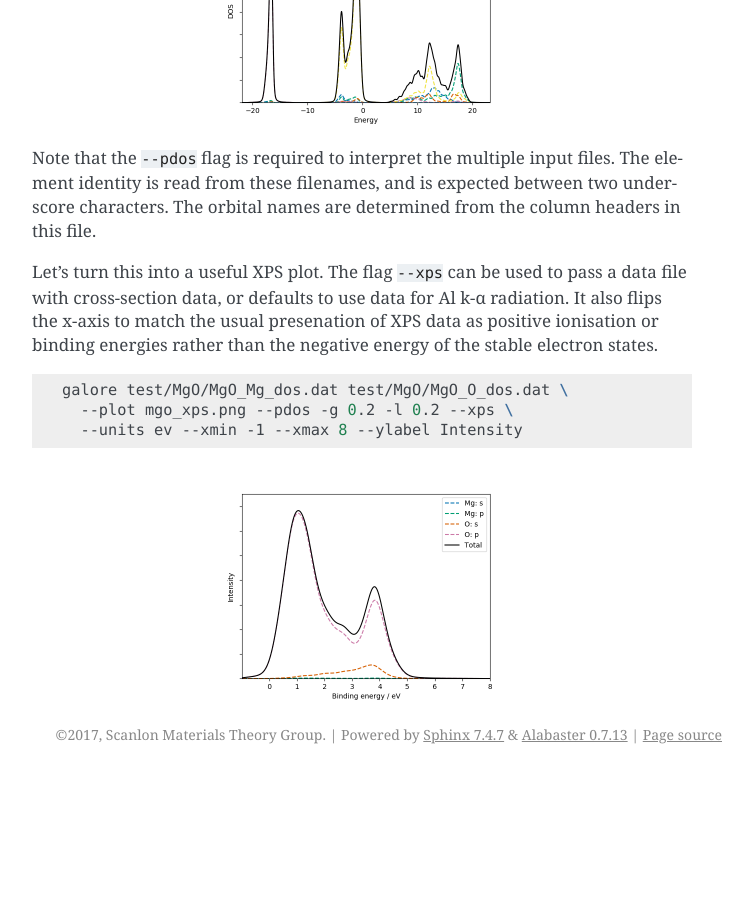
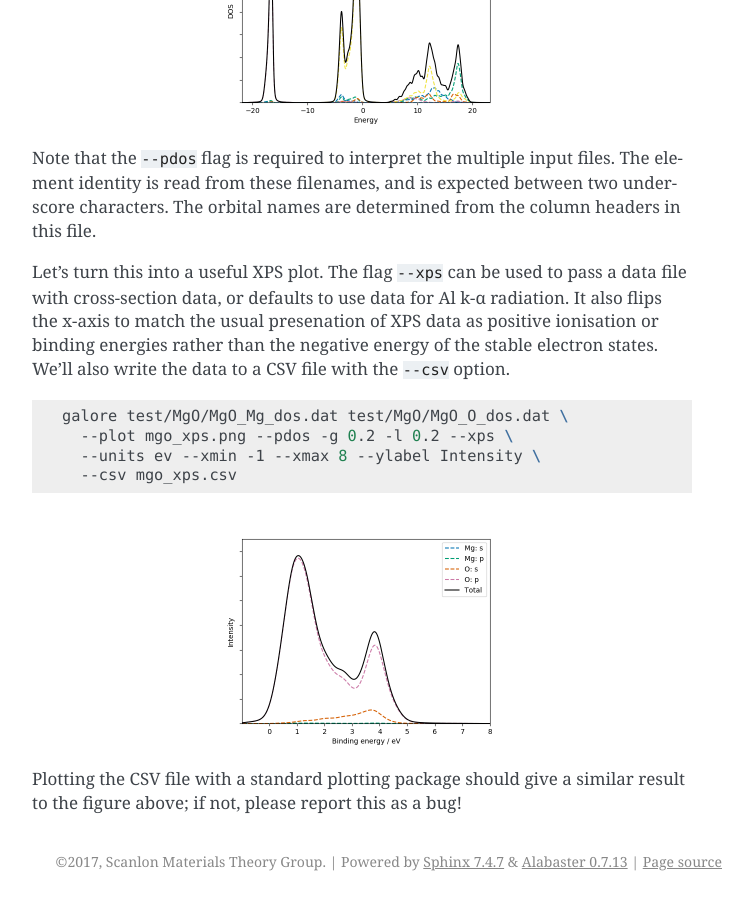
Before and after one commit to SMTG-Bham/galore, a Sphinx documentation site: the page built from docs/source/tutorials.rst, in a window 1280 px wide and 900 px high, scrolled down 2825 px. Shown: the whole window, without its empty margins (388-1141 px from the left). Built offline with Sphinx 7.4.7, drawn with Linux system fonts in a browser that asks for light colours; before the commit the page ends 3599 px from its top, so only the background shows below that.

```diff
--- a/docs/source/tutorials.rst
+++ b/docs/source/tutorials.rst
@@ -136,15 +136,21 @@
 to pass a data file with cross-section data, or defaults to use data
 for Al k-α radiation. It also flips the x-axis to match the usual
 presenation of XPS data as positive ionisation or binding energies
-rather than the negative energy of the stable electron states.
+rather than the negative energy of the stable electron states. We'll
+also write the data to a CSV file with the ``--csv`` option.
 
 .. code-block:: bash
 
     galore test/MgO/MgO_Mg_dos.dat test/MgO/MgO_O_dos.dat \
       --plot mgo_xps.png --pdos -g 0.2 -l 0.2 --xps \
-      --units ev --xmin -1 --xmax 8 --ylabel Intensity
+      --units ev --xmin -1 --xmax 8 --ylabel Intensity \
+      --csv mgo_xps.csv
 
 .. image:: figures/mgo_xps.png
            :alt: Simulated XPS for MgO
            :align: center
            :scale: 50%
+
+Plotting the CSV file with a standard plotting package should give a
+similar result to the figure above; if not, please report this as a
+bug!
```
Also changed, not shown: 2 other files.
